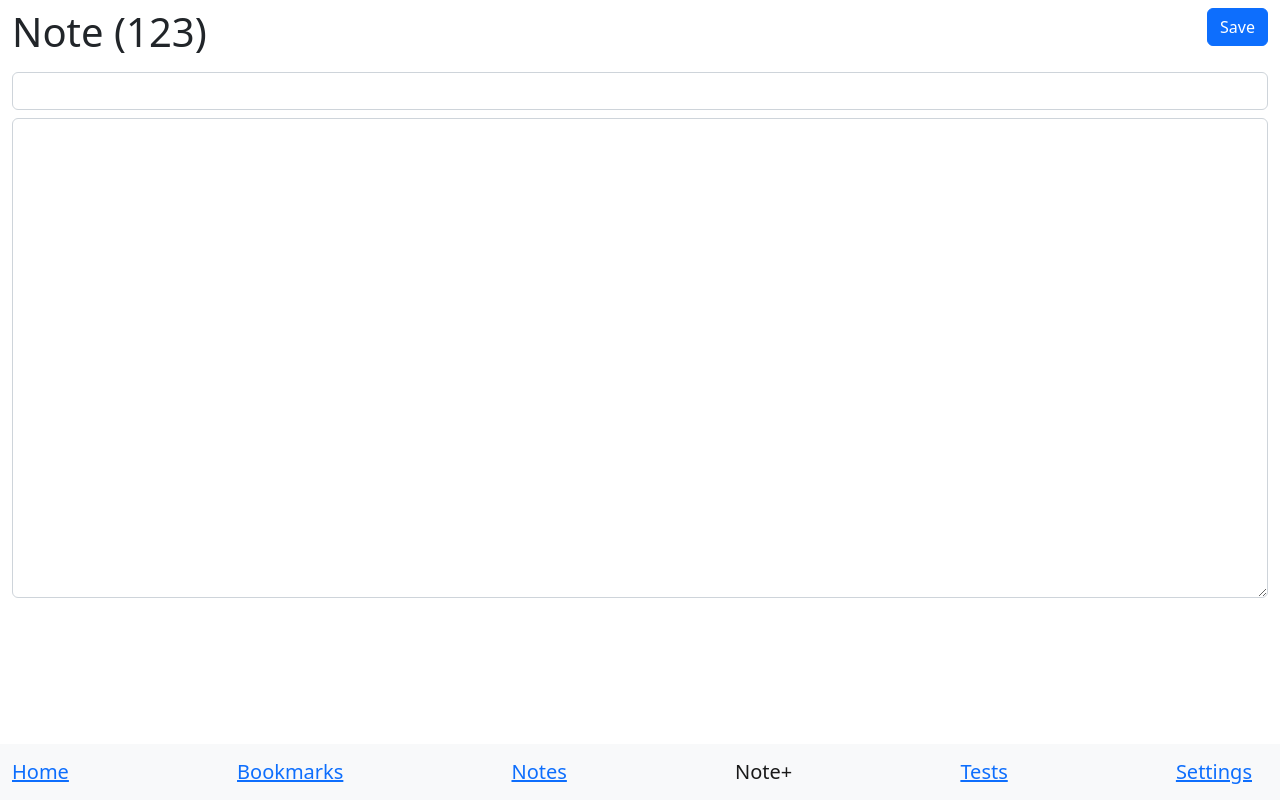
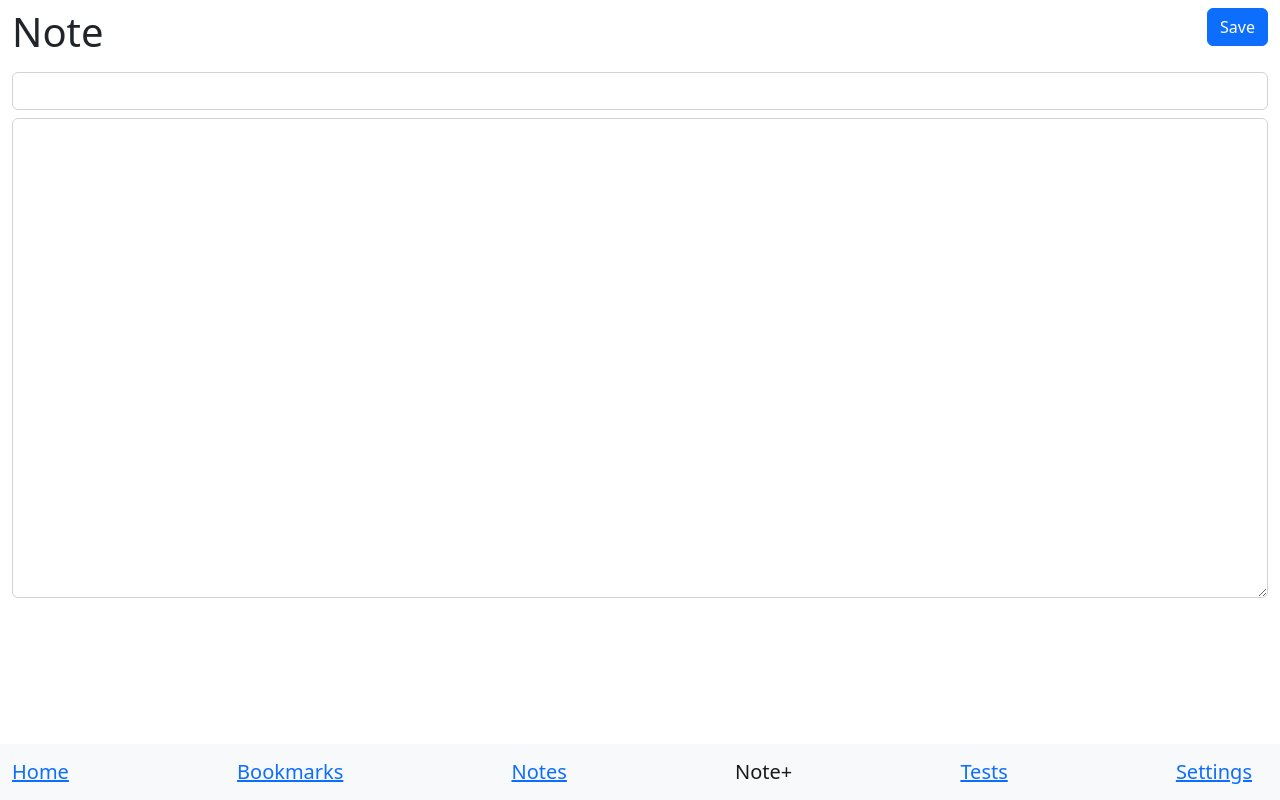
Before and after one commit to luolisave/productivity, a React (Vite) app in the folder frontend-react/: page /note/123 in a window 1280 px wide. Built offline with nearby package versions, Linux system fonts and the light colour scheme; no server answers.

Commit message:
remove unused code.

```diff
--- a/frontend-react/src/components/note/note.tsx
+++ b/frontend-react/src/components/note/note.tsx
@@ -70,7 +70,7 @@ function Note() {
   return (
     <>
       <h1>
-        Note ({id})
+        Note
         <button
           className="btn btn-primary"
           style={{float: 'right'}}
```
